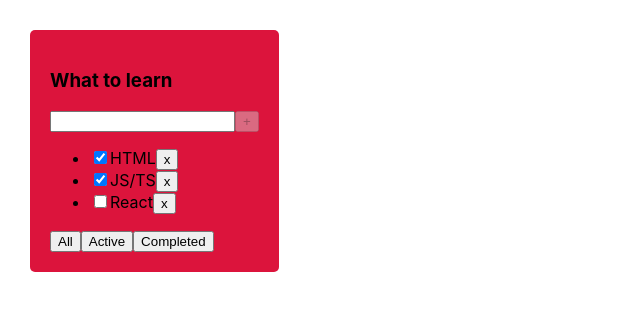
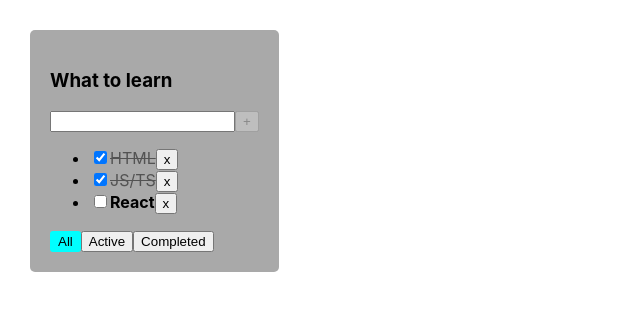
Before and after one commit to BSN89/todolist, a React (Create React App) app: page / in a window 1280 px wide. Shown: the top 310 px of the page, without its empty margins (0-640 px from the left). Built offline with nearby package versions, Linux system fonts and the light colour scheme.

Commit message:
4 lesson classwork

```diff
--- a/src/App.css
+++ b/src/App.css
@@ -7,7 +7,25 @@
   margin-right: 50px;
 }
 .todolist {
-  background-color: crimson;
+  background-color: darkgray;
   padding: 20px;
   border-radius: 5px;
 }
+
+
+.task {
+  font-weight: bold;
+}
+.task-done {
+  opacity: 0.5;
+  text-decoration: line-through;
+}
+.btn-filter-active{
+  background-color: aqua;
+  border-radius: 3px;
+  border: 2px solid aqua;
+}
+.task-input-error{
+  border: 2px solid red;
+  outline: none;
+}
--- a/src/App.tsx
+++ b/src/App.tsx
@@ -19,7 +19,7 @@ export type FilterValuesType = 'all' | 'active' | 'completed'
 
 function App() {
 
-    // Date
+    // Date------------------
     const todolistTitle: string = "What to learn"
     const [tasks, setTasks] = useState<TaskType[]>([
         {id: v1(), title: "HTML", isDone: true},
@@ -27,26 +27,38 @@ function App() {
         {id: v1(), title: "React", isDone: false},
     ])
 
-    //change Logic
+    //change Logic----------------
+//create
+    const addTask = (title: string) => {
+        const newTask = {id: v1(), title: title, isDone: false}
+        setTasks([newTask, ...tasks])
+    }
+    //delete
     const removeTask = (taskId: string) => {
         const nextState = tasks.filter(t => t.id !== taskId)
         setTasks(nextState)
     }
-
-    const addTask = (title: string) => {
-        const newTask = {id: v1(), title: title, isDone: false}
-        setTasks([newTask, ...tasks])
+    //update
+    const changeTaskStatus = (taskId: string, newIsDoneValue: boolean) => {
+      // const taskForUpdate = tasks.find(t => t.id === taskId)
+      //   if(taskForUpdate){
+      //       taskForUpdate.isDone = !taskForUpdate.isDone
+      //   }
+      //   setTasks([...tasks])
+        const nextState: Array<TaskType> = tasks.map(t => t.id === taskId ? {...t, isDone: newIsDoneValue} : t)
+            setTasks(nextState)
     }
 
-    // UI Logic
+    // UI Logic-------------
 
-    // UI
+    // UI-------------------
     return (
         <div className="App">
             <Todolist title={todolistTitle}
                       tasks={tasks}
                       addTask={addTask}
                       removeTask={removeTask}
+                      changeTaskStatus={changeTaskStatus}
 
             />
 
--- a/src/Button.tsx
+++ b/src/Button.tsx
@@ -1,14 +1,14 @@
-
-
 type ButtonPropsType = {
     title: string
     onClickHandler?: () => void
     disabled?: boolean
+    classes?: string
 }
 
-export function Button({title, onClickHandler, disabled}:ButtonPropsType) {
+export function Button({title, onClickHandler, disabled, classes}: ButtonPropsType) {
     return (
-        <button onClick={onClickHandler}
+        <button className={classes}
+                onClick={onClickHandler}
                 disabled={disabled}
         >
             <span>{title}</span>
--- a/src/Todolist.tsx
+++ b/src/Todolist.tsx
@@ -1,19 +1,22 @@
 import {FilterValuesType, TaskType} from "./App";
 import {Button} from "./Button";
 import {useState, KeyboardEvent, ChangeEvent} from "react";
+import classes from "*.module.css";
 
 type TodolistPropsType = {
     title: string
     tasks: Array<TaskType>
+    addTask: (title: string) => void
     removeTask: (taskId: string) => void
-    addTask: (title: string) => void
+    changeTaskStatus: (taskId: string, newIsDoneValue: boolean) => void
     //changeFilter: (filter: FilterValuesType) => void
 }
 
 
-export function Todolist({tasks, title, removeTask, addTask}: TodolistPropsType) {
+export function Todolist({tasks, title, removeTask, addTask, changeTaskStatus}: TodolistPropsType) {
     const [filter, setFilter] = useState<FilterValuesType>('all')
     const [taskTitle, setTaskTitle] = useState('')
+    const [error, setError] = useState<string | null>('')
 
 
     const changeFilter = (filter: FilterValuesType) => {
@@ -34,25 +37,40 @@ export function Todolist({tasks, title, removeTask, addTask}: TodolistPropsType)
 
 
     const addTaskHandler = () => {
-        addTask(taskTitle)
+        const trimmedTaskTitle = taskTitle.trim()
+        if(trimmedTaskTitle !== ''){
+            addTask(taskTitle)
+        }else{
+            setError('Title is required')
+        }
         setTaskTitle("")
     }
 
-    const changeTaskTitleHandler = (event: ChangeEvent<HTMLInputElement>) => setTaskTitle(event.currentTarget.value)
-    const isButtonDisabled = taskTitle.length === 0 || taskTitle.length > 15
+    const changeTaskTitleHandler = (event: ChangeEvent<HTMLInputElement>) => {
+        error && setError(null)
+        setTaskTitle(event.currentTarget.value)
 
-const addTaskOnKeyUpHandler = taskTitle.length === 0 ? undefined : (e: KeyboardEvent<HTMLInputElement>) => e.key === "Enter" && addTaskHandler()
+    }
+    const isButtonDisabled = taskTitle.length === 0 || taskTitle.trim().length>= 15
+
+    const addTaskOnKeyUpHandler = taskTitle.length === 0 ? undefined : (e: KeyboardEvent<HTMLInputElement>) => e.key === "Enter" && addTaskHandler()
     const taskslist: JSX.Element = filteredTasks.length === 0
         ? <span>Your taskslist is empty</span>
         : <ul>
             {
                 filteredTasks.map(task => {
                     const removeTaskHandler = () => removeTask(task.id)
+                    const changeTaskStatusHandler = (e: ChangeEvent<HTMLInputElement>) =>
+                        changeTaskStatus(task.id, e.currentTarget.checked)
                     return (
 
                         <li key={task.id}>
-                            <input type="checkbox" checked={task.isDone}/>
-                            <span>{task.title}</span>
+                            <input
+                                type="checkbox"
+                                checked={task.isDone}
+                                onChange={ changeTaskStatusHandler }
+                            />
+                            <span className={task.isDone ? 'task-done' : 'task'}>{task.title}</span>
                             <Button title={'x'} onClickHandler={removeTaskHandler}/>
                         </li>
 
@@ -66,7 +84,7 @@ const addTaskOnKeyUpHandler = taskTitle.length === 0 ? undefined : (e: KeyboardE
             <h3>{title}</h3>
             <div>
 
-                <input
+                <input className={error ? 'task-input-error' : ''}
                     value={taskTitle}
                     onChange={changeTaskTitleHandler}
                     onKeyUp={addTaskOnKeyUpHandler}
@@ -78,14 +96,24 @@ const addTaskOnKeyUpHandler = taskTitle.length === 0 ? undefined : (e: KeyboardE
                     disabled={isButtonDisabled}
                 />
 
-                {taskTitle.length > 10 && <div> не более 10 символов</div>}
-
+                {taskTitle.trim().length >= 10 && taskTitle.length <= 15 && <div> не более 10 символов</div>}
+                {error && <div style={{color: 'red'}}>{error}</div>}
+                {taskTitle.trim().length> 15 && <div style={{color: 'red'}}>This to long</div>}
             </div>
             {taskslist}
             <div>
-                <Button title="All" onClickHandler={() => changeFilter('all')}/>
-                <Button title="Active" onClickHandler={() => changeFilter('active')}/>
-                <Button title="Completed" onClickHandler={() => changeFilter('completed')}/>
+                <Button title="All"
+                    onClickHandler={() => changeFilter('all')}
+                    classes={filter === 'all' ? 'btn-filter-active' : ''}
+                />
+                <Button title="Active"
+                        onClickHandler={() => changeFilter('active')}
+                        classes={filter === 'active' ? 'btn-filter-active' : ''}
+                />
+                <Button title="Completed"
+                        onClickHandler={() => changeFilter('completed')}
+                        classes={filter === 'completed' ? 'btn-filter-active' : ''}
+                />
             </div>
         </div>
     );
```
